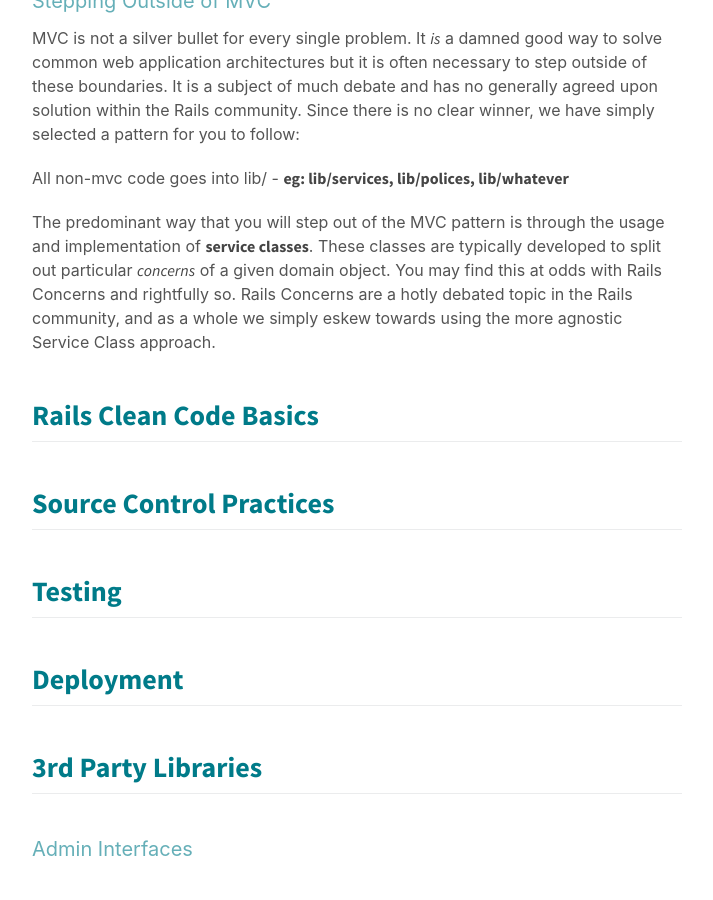
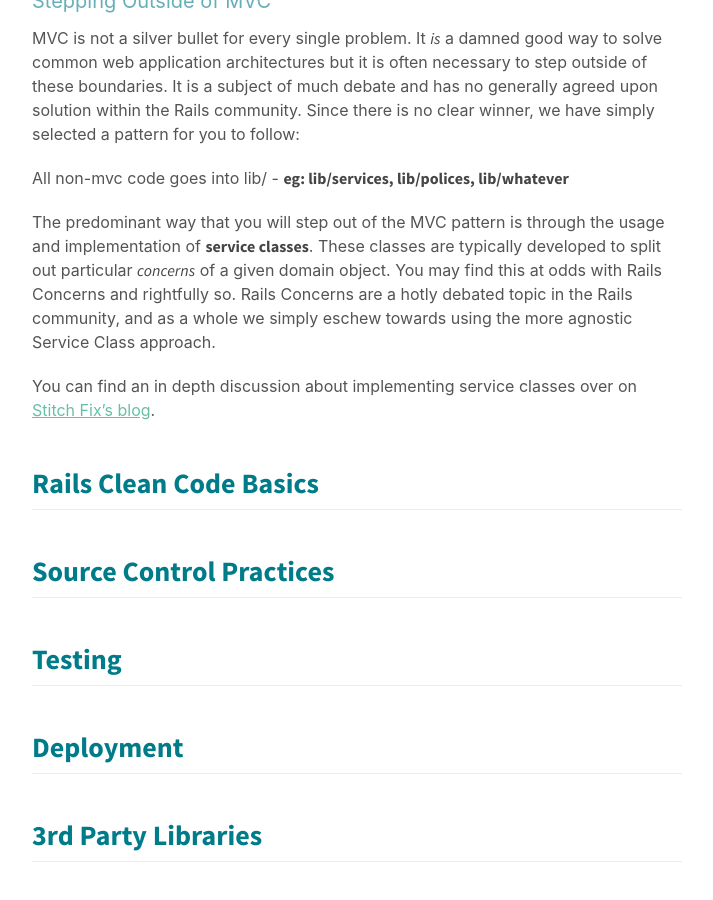
Before and after one commit to thenerdery/ruby-standards, a Jekyll site: the page built from index.md, in a window 1280 px wide and 900 px high, scrolled down 3018 px. Shown: the whole window, without its empty margins (283-996 px from the left). Built offline with Jekyll 4.4.1, drawn with Linux system fonts in a browser that asks for light colours; some web fonts are replaced.

Commit message:
Adding further references for service class patterns

```diff
--- a/index.md
+++ b/index.md
@@ -63,7 +63,9 @@ MVC is not a silver bullet for every single problem.  It *is* a damned good way
 
 > All non-mvc code goes into `lib/` - **eg: lib/services, lib/polices, lib/whatever**
 
-The predominant way that you will step out of the MVC pattern is through the usage and implementation of **service classes**.  These classes are typically developed to split out particular *concerns* of a given domain object.  You may find this at odds with Rails Concerns and rightfully so.  Rails Concerns are a hotly debated topic in the Rails community, and as a whole we simply eskew towards using the more agnostic Service Class approach.
+The predominant way that you will step out of the MVC pattern is through the usage and implementation of **service classes**.  These classes are typically developed to split out particular *concerns* of a given domain object.  You may find this at odds with Rails Concerns and rightfully so.  Rails Concerns are a hotly debated topic in the Rails community, and as a whole we simply eschew towards using the more agnostic Service Class approach.
+
+You can find an in depth discussion about implementing service classes over on [Stitch Fix's blog](http://multithreaded.stitchfix.com/blog/2015/06/02/anatomy-of-service-objects-in-rails/).
 
 # Rails Clean Code Basics
 
```
